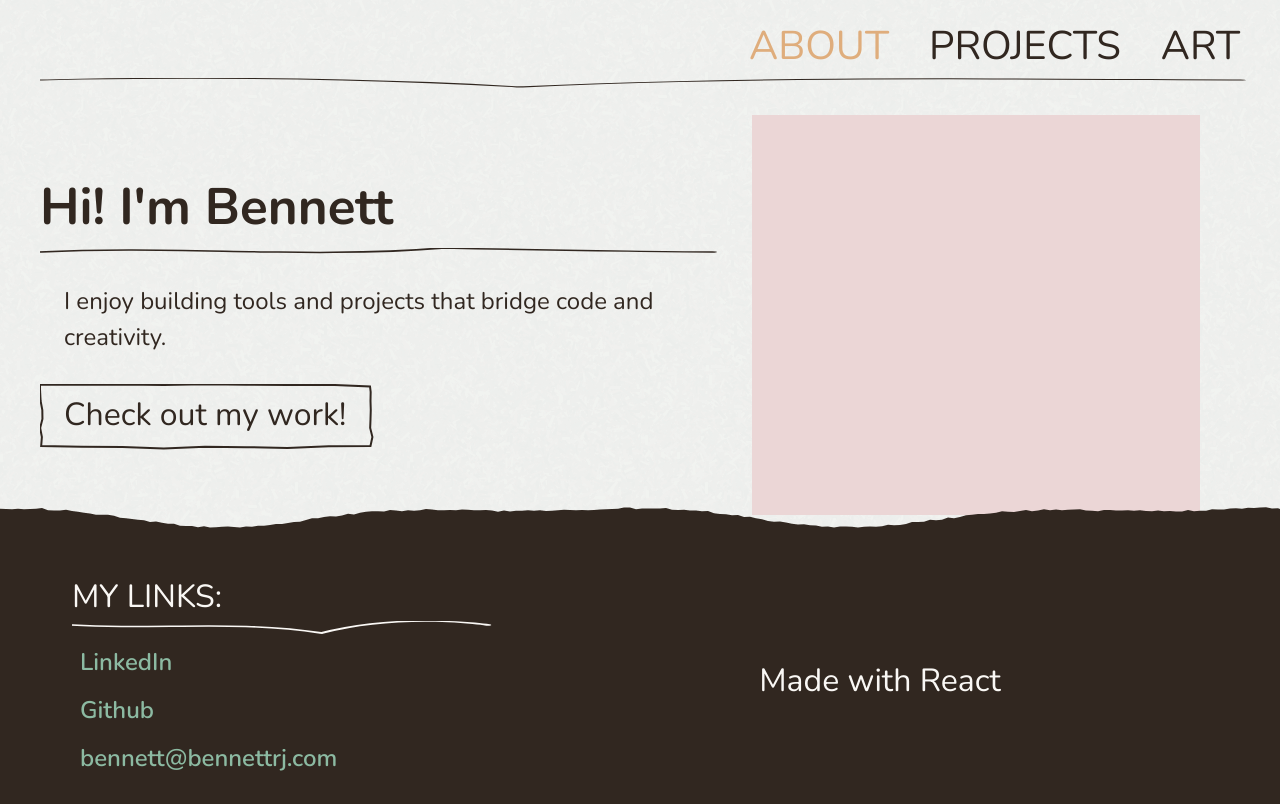
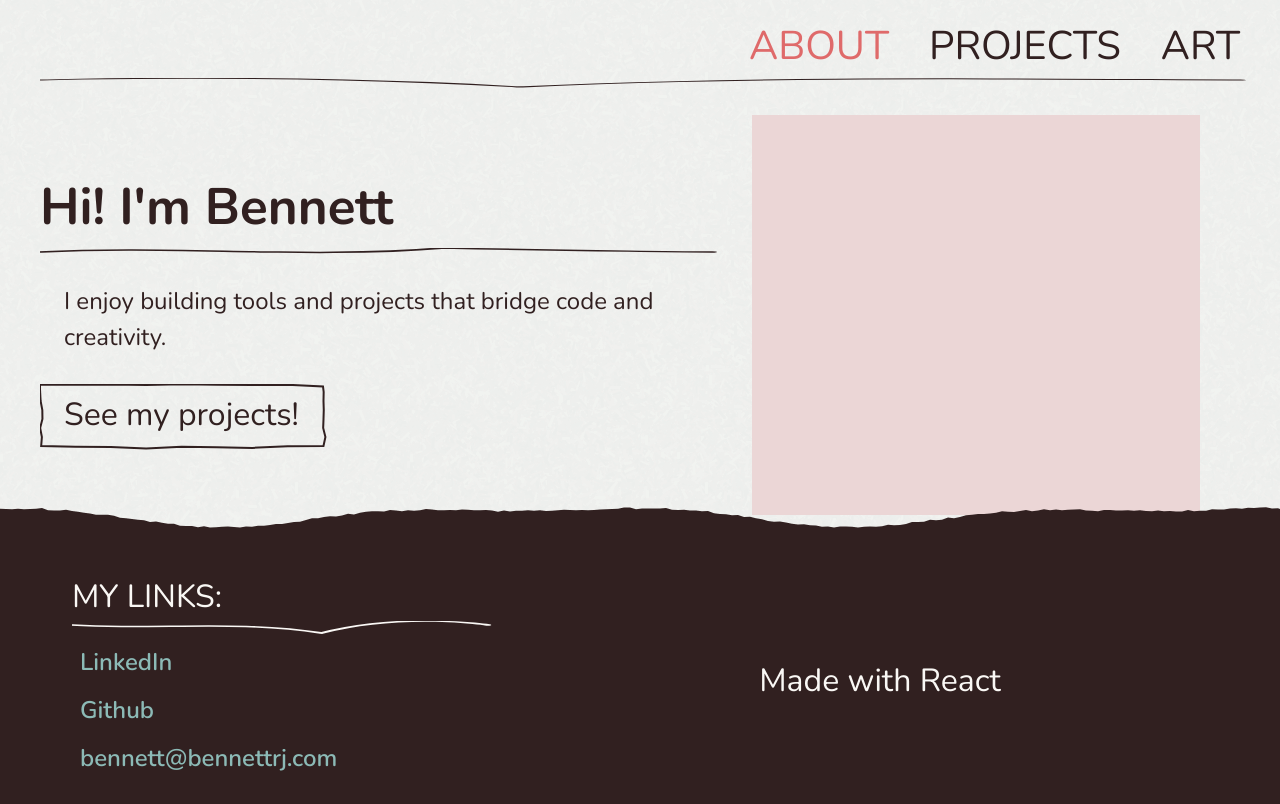
Before and after one commit to bennettj12/personal-portfolio, a React (Vite) app: page / in a window 1280 px wide. Built offline with nearby package versions, Linux system fonts and the light colour scheme.

Commit message:
small :hover adjustments, color scheme testing

```diff
--- a/src/assets/styles/_variables.scss
+++ b/src/assets/styles/_variables.scss
@@ -1,8 +1,19 @@
-:root {
+
+/*
+    Original Color Scheme:
     --paper: #FAF8F5;
     --ink: #312720;
     --accent1: #DFAD7C;
     --accent2: #8CBAA2;
+    --highlight: #EBD6D6;
+
+*/
+
+:root {
+    --paper: #FAF8F5;
+    --ink: #312020;
+    --accent1: #df6a6a;
+    --accent2: #8cbab6;
     --highlight: #EBD6D6;
 
     --footer-height: 200px;
--- a/src/components/AnimatedButton/AnimatedButton.module.scss
+++ b/src/components/AnimatedButton/AnimatedButton.module.scss
@@ -9,9 +9,10 @@
     color: $ink;
     align-self: baseline;
     border: transparent;
-    transition: color 0.2s ease;
+    transition: color 0.2s;
     &:hover {
         color: $accent1;
+        transform: scale(1.025);
         cursor: pointer;
     }
     width: 100%;
@@ -24,6 +25,7 @@
     overflow: visible;
     &:hover .borderPath {
         stroke: $accent1;
+        stroke-dasharray: 10 10;
     }
 }
 .border {
@@ -35,6 +37,7 @@
     height: 100%;
     pointer-events: none;
     z-index: 3;
+    transition: all .2s ease;
 }
 
 .borderPath {
--- a/src/components/HeroSection/HeroSection.jsx
+++ b/src/components/HeroSection/HeroSection.jsx
@@ -8,7 +8,7 @@ const info = {
     aboutSnippet: `
         I enjoy building tools and projects that bridge code and creativity.
     `,
-    ctaButton: "Check out my work!"
+    ctaButton: "See my projects!"
 }
 
 export default function HeroSection() {
```
